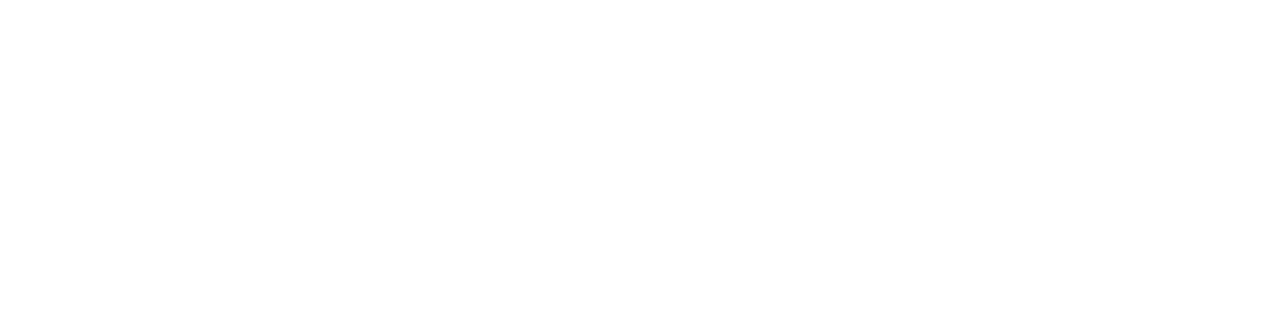
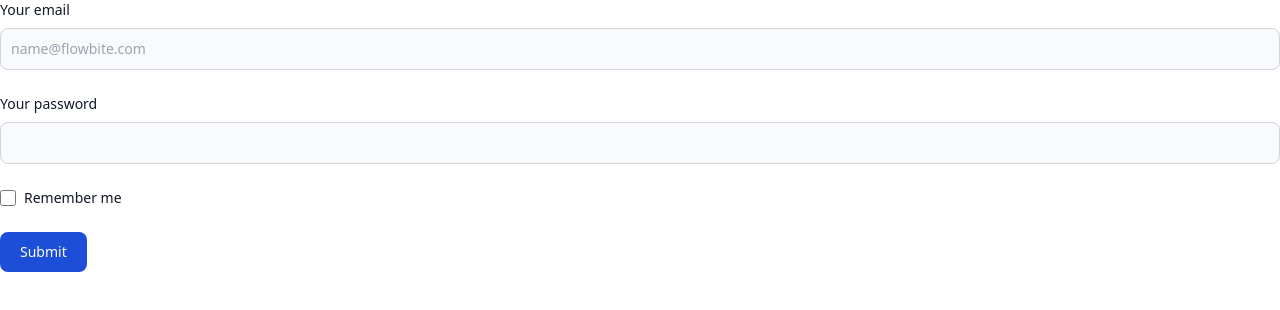
Before and after one commit to Darkbuilder646/TestWebPhp, a website: page Tailwind/index.html in a window 1280 px wide. Drawn offline with Linux system fonts and the light colour scheme.

Commit message:
Instal Tailwind

```diff
--- a/Tailwind/index.html
+++ b/Tailwind/index.html
@@ -4,9 +4,28 @@
     <meta charset="UTF-8">
     <meta http-equiv="X-UA-Compatible" content="IE=edge">
     <meta name="viewport" content="width=device-width, initial-scale=1.0">
+    <link rel="stylesheet" href="../output.css">
     <title>Document</title>
 </head>
 <body>
 
+<form>
+    <div class="mb-6">
+      <label for="email" class="block mb-2 text-sm font-medium text-gray-900 dark:text-white">Your email</label>
+      <input type="email" id="email" class="bg-gray-50 border border-gray-300 text-gray-900 text-sm rounded-lg focus:ring-blue-500 focus:border-blue-500 block w-full p-2.5 dark:bg-gray-700 dark:border-gray-600 dark:placeholder-gray-400 dark:text-white dark:focus:ring-blue-500 dark:focus:border-blue-500" placeholder="name@flowbite.com" required>
+    </div>
+    <div class="mb-6">
+      <label for="password" class="block mb-2 text-sm font-medium text-gray-900 dark:text-white">Your password</label>
+      <input type="password" id="password" class="bg-gray-50 border border-gray-300 text-gray-900 text-sm rounded-lg focus:ring-blue-500 focus:border-blue-500 block w-full p-2.5 dark:bg-gray-700 dark:border-gray-600 dark:placeholder-gray-400 dark:text-white dark:focus:ring-blue-500 dark:focus:border-blue-500" required>
+    </div>
+    <div class="flex items-start mb-6">
+      <div class="flex items-center h-5">
+        <input id="remember" type="checkbox" value="" class="w-4 h-4 border border-gray-300 rounded bg-gray-50 focus:ring-3 focus:ring-blue-300 dark:bg-gray-700 dark:border-gray-600 dark:focus:ring-blue-600 dark:ring-offset-gray-800 dark:focus:ring-offset-gray-800" required>
+      </div>
+      <label for="remember" class="ml-2 text-sm font-medium text-gray-900 dark:text-gray-300">Remember me</label>
+    </div>
+    <button type="submit" class="text-white bg-blue-700 hover:bg-blue-800 focus:ring-4 focus:outline-none focus:ring-blue-300 font-medium rounded-lg text-sm w-full sm:w-auto px-5 py-2.5 text-center dark:bg-blue-600 dark:hover:bg-blue-700 dark:focus:ring-blue-800">Submit</button>
+  </form>
+
 </body>
 </html>
--- /dev/null
+++ b/input.css
@@ -0,0 +1,3 @@
+@tailwind base;
+@tailwind components;
+@tailwind utilities;
--- /dev/null
+++ b/package.json
@@ -0,0 +1,5 @@
+{
+  "devDependencies": {
+    "tailwindcss": "^3.2.4"
+  }
+}
--- /dev/null
+++ b/tailwind.config.js
@@ -0,0 +1,8 @@
+/** @type {import('tailwindcss').Config} */
+module.exports = {
+  content: ["./Tailwind/index.html"],
+  theme: {
+    extend: {},
+  },
+  plugins: [],
+}
```
Also changed, not shown: output.css (added), 1 other file.
